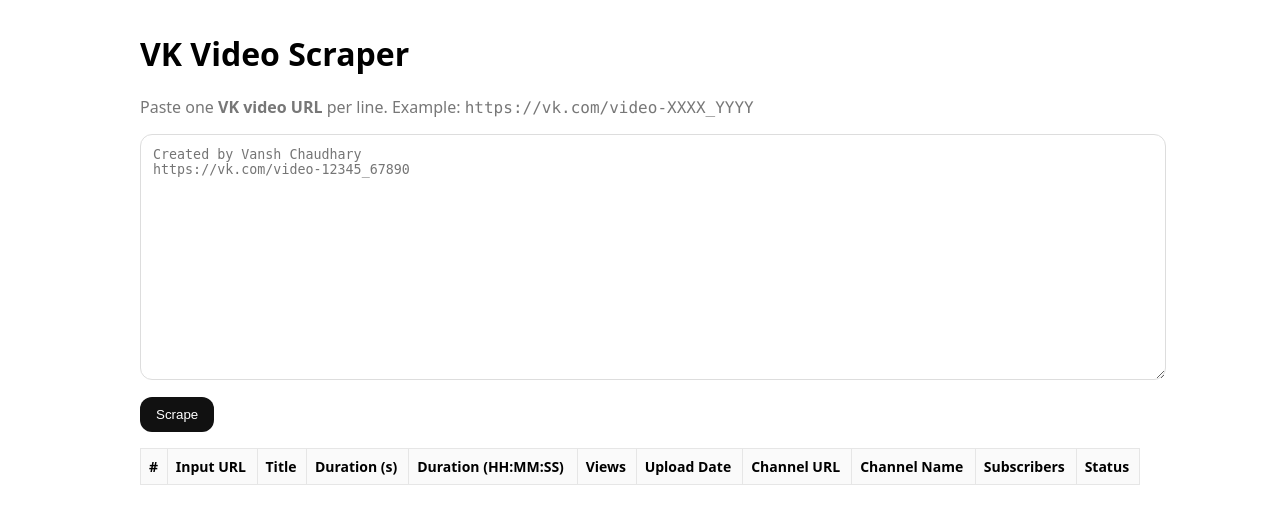
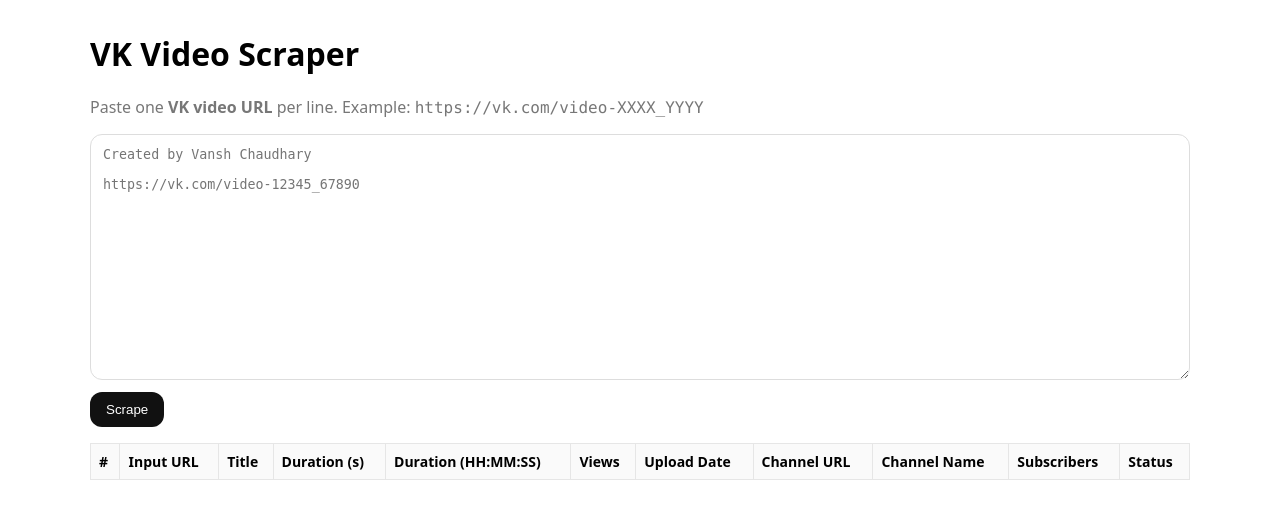
Before and after one commit to vchaudhary-eng/telegram-status-checker, a FastAPI app: page / in a window 1280 px wide. Shown: the top 524 px of the page. Run offline with FastAPI, Linux system fonts and the light colour scheme; lists and menus that the app fills with data are empty.

Commit message:
Update index.html

```diff
--- a/templates/index.html
+++ b/templates/index.html
@@ -2,29 +2,33 @@
 <html lang="en">
 <head>
   <meta charset="utf-8"/>
-  <meta name="viewport" content="width=device-width,initial-scale=1"/>
+  <meta name="viewport" content="width=device-width, initial-scale=1"/>
   <title>VK Video Scraper</title>
   <style>
-    body{font-family:system-ui,-apple-system,Segoe UI,Roboto,Inter,Arial,sans-serif;max-width:1000px;margin:32px auto;padding:0 16px}
+    body{font-family:system-ui,-apple-system,Segoe UI,Roboto,Inter,Arial,sans-serif;max-width:1100px;margin:32px auto;padding:0 16px}
     textarea{width:100%;min-height:220px;padding:12px;border-radius:12px;border:1px solid #ddd}
     button{padding:10px 16px;border-radius:12px;border:0;background:#111;color:#fff;cursor:pointer}
     button:disabled{opacity:.6;cursor:not-allowed}
+    .row{display:flex;gap:8px;align-items:center;margin:12px 0}
     table{width:100%;border-collapse:collapse;margin-top:16px}
     th,td{border:1px solid #e6e6e6;padding:8px;font-size:14px;vertical-align:top}
     th{background:#fafafa;text-align:left}
     .muted{color:#777}
     .mono{font-family:ui-monospace, SFMono-Regular, Menlo, Consolas, monospace}
-    a{color:#0b57d0;text-decoration:none}
   </style>
 </head>
 <body>
   <h1>VK Video Scraper</h1>
-  <p class="muted">Paste one <b>VK video URL</b> per line. Example: <span class="mono">https://vk.com/video-XXXX_YYYY</span></p>
+  <p class="muted">Paste one <strong>VK video URL</strong> per line. Example:
+    <span class="mono">https://vk.com/video-XXXX_YYYY</span>
+  </p>
 
-  <textarea id="urls" placeholder="Created by Vansh Chaudhary
+  <div class="row">
+    <textarea id="urls" placeholder="Created by Vansh Chaudhary
+
 https://vk.com/video-12345_67890"></textarea>
-
-  <div style="margin:12px 0">
+  </div>
+  <div class="row">
     <button id="scrapeBtn">Scrape</button>
     <span id="status" class="muted"></span>
   </div>
```
